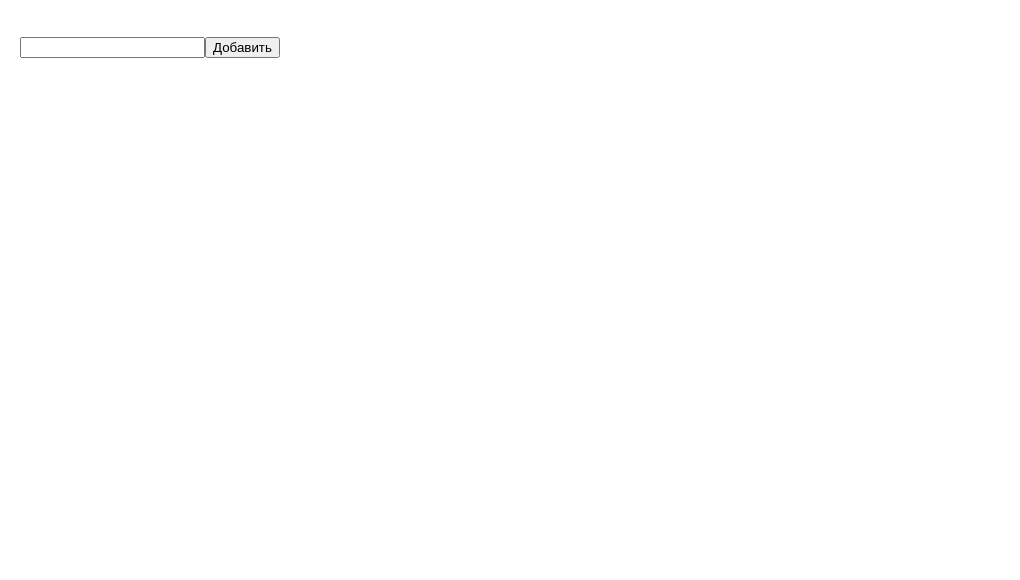
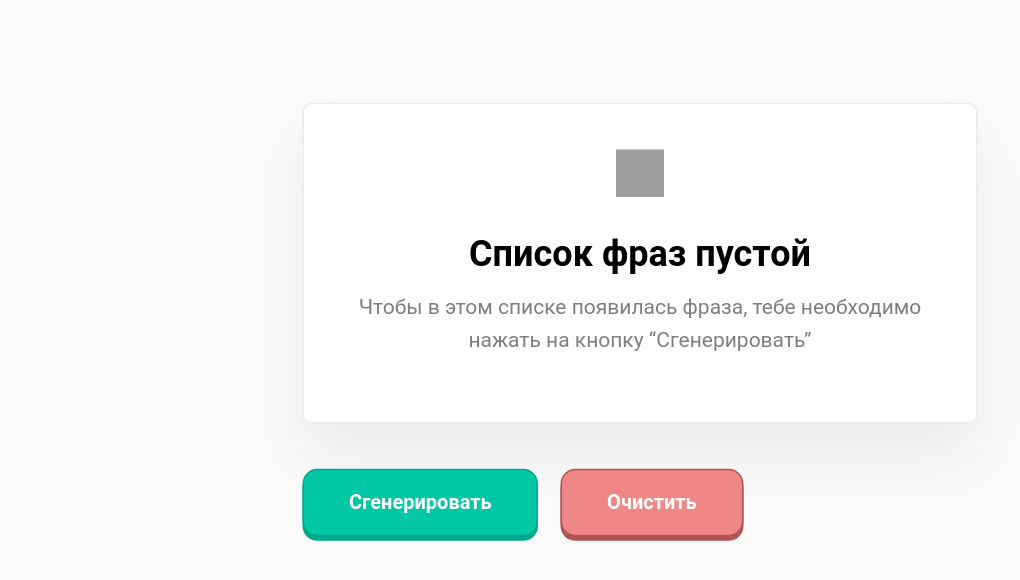
Before and after one commit to romanzemerov/react-tutorials, a React (Create React App) app: page / in a window 1280 px wide. Shown: the top 580 px of the page, without its empty margins (0-1020 px from the left). Built offline with nearby package versions, Linux system fonts and the light colour scheme; grey boxes are pictures that could not be loaded.

Commit message:
add generate phrase app

```diff
--- a/src/index.tsx
+++ b/src/index.tsx
@@ -1,7 +1,7 @@
 import React from 'react';
 import ReactDOM from 'react-dom';
 import './index.css';
-import App from './tutorial-4/App';
+import App from './tutorial-5/App';
 
 ReactDOM.render(
   <React.StrictMode>
--- /dev/null
+++ b/src/tutorial-5/App.css
@@ -0,0 +1,75 @@
+* {
+  font-family: "Roboto";
+}
+
+body {
+  background-color: #FAFAFA;
+}
+
+.wrapper {
+  width: 450px;
+  margin: 50px auto;
+  transform: scale(1.5) translateY(70px);
+}
+
+.list {
+  max-height: 400px;
+  overflow: auto;
+  padding: 30px;
+  margin-bottom: 30px;
+}
+
+.btn {
+  height: 45px;
+  padding: 0 30px;
+  border: 0;
+  border-radius: 10px;
+  margin-right: 15px;
+  font-weight: 600;
+  cursor: pointer;
+  transition: all 0.15s ease;
+}
+.btn:active {
+  transform: translateY(2px);
+  box-shadow: none;
+}
+.btn_generate {
+  background-color: #00C8A4;
+  color: #fff;
+  box-shadow: 0 3px 0 #00A98B;
+  border: 1px solid #00A98B;
+}
+.btn_clear {
+  background-color: #F08787;
+  box-shadow: 0 3px 0 #B05555;
+  border: 1px solid #B05555;
+  color: #fff;
+}
+
+.block {
+  padding: 15px 30px;
+  background: #FFFFFF;
+  border: 1px solid #EBEBEB;
+  box-sizing: border-box;
+  box-shadow: 0px 9px 24px rgba(0, 0, 0, 0.01), 0px 25px 40px rgba(0, 0, 0, 0.05);
+  border-radius: 6px;
+  margin-bottom: 30px;
+}
+.block h3 {
+  font-size: 18px;
+}
+
+.empty-block {
+  text-align: center;
+  padding: 30px;
+}
+.empty-block h2 {
+  font-size: 24px;
+  margin-bottom: 0;
+}
+.empty-block p {
+  margin-top: 10px;
+  font-size: 14px;
+  opacity: 0.5;
+  line-height: 22px;
+}
--- /dev/null
+++ b/src/tutorial-5/App.tsx
@@ -0,0 +1,109 @@
+import './App.css';
+import { useState } from 'react';
+import { EmptyBlock } from './components/EmptyBlock';
+import { Phrase } from './components/Phrase';
+
+const adjectivesArr = [
+  'абсолютный',
+  'адский',
+  'азартный',
+  'активный',
+  'ангельский',
+  'астрономический',
+  'баснословный',
+  'безбожный',
+  'безбрежный',
+  'безвозвратный',
+  'безграничный',
+  'бездонный',
+  'бездушный',
+  'безжалостный',
+  'замечательно',
+  'замечательный',
+  'записной',
+  'запредельный',
+  'заядлый',
+  'звериный',
+  'зверский',
+  'зеленый',
+  'злой',
+  'злостный',
+  'значительный',
+  'неоспоримый',
+  'неотразимый',
+  'неоценимый',
+  'непередаваемый',
+];
+
+const nounsArr = [
+  'лгун',
+  'день',
+  'конь',
+  'олень',
+  'человек',
+  'программист',
+  'ребёнок',
+  'конец',
+  'город',
+  'дурак',
+];
+
+const getRandomInt = (min: number, max: number) => {
+  [min, max] = [Math.ceil(min), Math.floor(max)];
+  return Math.floor(Math.random() * (max - min + 1) + min);
+};
+
+const generatePhrase = (adjectives: string[], nouns: string[]) => {
+  let copyAdjectivesArr = [...adjectivesArr];
+
+  const firstAdjective = `${copyAdjectivesArr.splice(
+    getRandomInt(0, copyAdjectivesArr.length - 1),
+    1,
+  )}`;
+  const secondAdjective = `${copyAdjectivesArr.splice(
+    getRandomInt(0, copyAdjectivesArr.length - 1),
+    1,
+  )}`;
+  const noun = nouns[getRandomInt(0, nounsArr.length - 1)];
+
+  return `${firstAdjective} ${secondAdjective} ${noun}`;
+};
+
+const App = () => {
+  const [phrases, setPhrases] = useState<string[]>([]);
+
+  const generateButtonHandler = () => {
+    setPhrases((prev) => {
+      return [...prev, generatePhrase(adjectivesArr, nounsArr)];
+    });
+  };
+
+  const clearButtonHandler = () => {
+    setPhrases([]);
+  };
+
+  const getPhrasesMarkup = (list: string[]) => {
+    return (
+      <div className="list">
+        {list.map((el, index) => {
+          return <Phrase key={index} text={el} />;
+        })}
+      </div>
+    );
+  };
+
+  return (
+    <div className="wrapper">
+      {phrases.length === 0 ? <EmptyBlock /> : getPhrasesMarkup(phrases)}
+
+      <button className="btn btn_generate" onClick={generateButtonHandler}>
+        Сгенерировать
+      </button>
+      <button className="btn btn_clear" onClick={clearButtonHandler}>
+        Очистить
+      </button>
+    </div>
+  );
+};
+
+export default App;
--- /dev/null
+++ b/src/tutorial-5/components/EmptyBlock.tsx
@@ -0,0 +1,17 @@
+export const EmptyBlock = () => {
+  return (
+    <div className="block empty-block">
+      <img
+        src="https://res.cloudinary.com/dfnhxiq6j/image/upload/v1640354646/ghost_lztiyl.png"
+        width="32px"
+        height="32px"
+        alt="Ghost"
+      />
+      <h2>Список фраз пустой</h2>
+      <p>
+        Чтобы в этом списке появилась фраза, тебе необходимо нажать на кнопку
+        “Сгенерировать”
+      </p>
+    </div>
+  );
+};
--- /dev/null
+++ b/src/tutorial-5/components/Phrase.tsx
@@ -0,0 +1,11 @@
+type PhraseProps = {
+  text: string;
+};
+
+export const Phrase = ({ text }: PhraseProps) => {
+  return (
+    <div className="block">
+      <h3>{text}</h3>
+    </div>
+  );
+};
```
